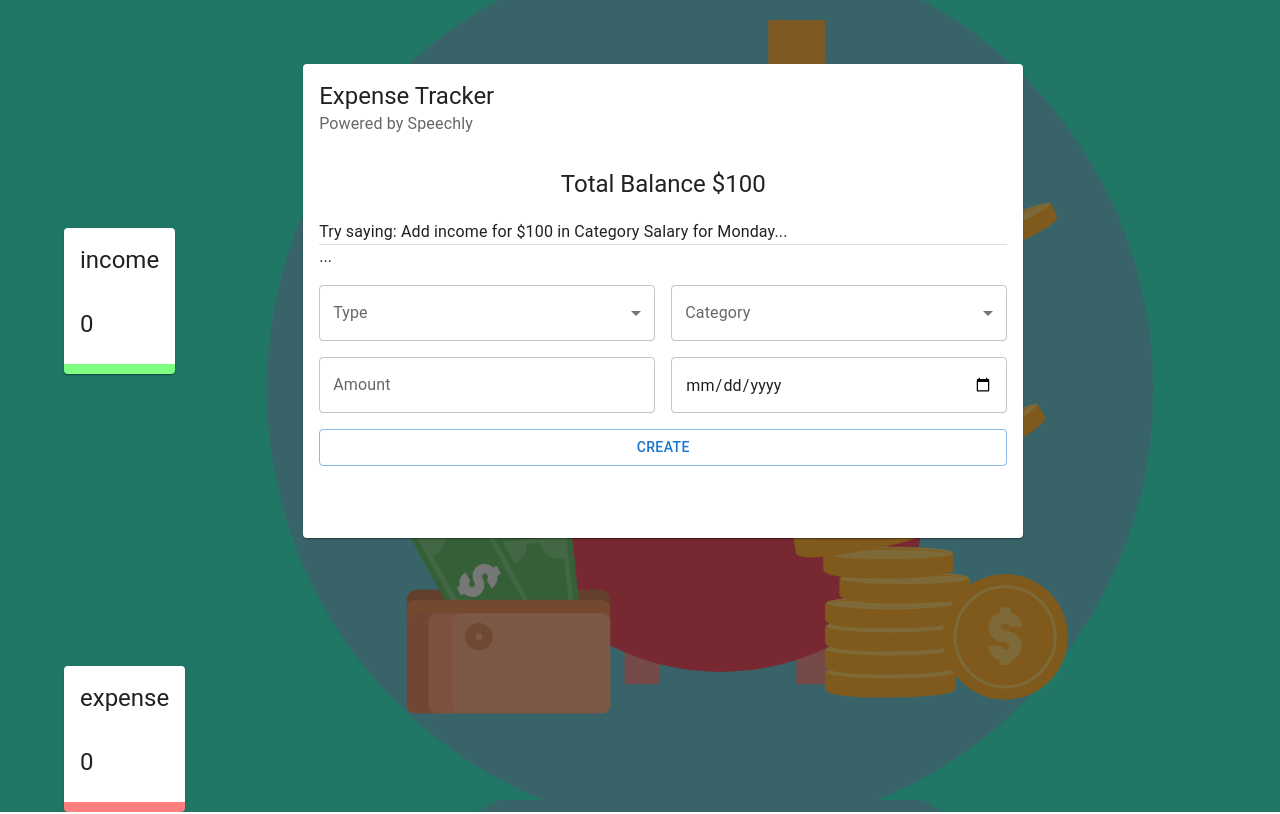
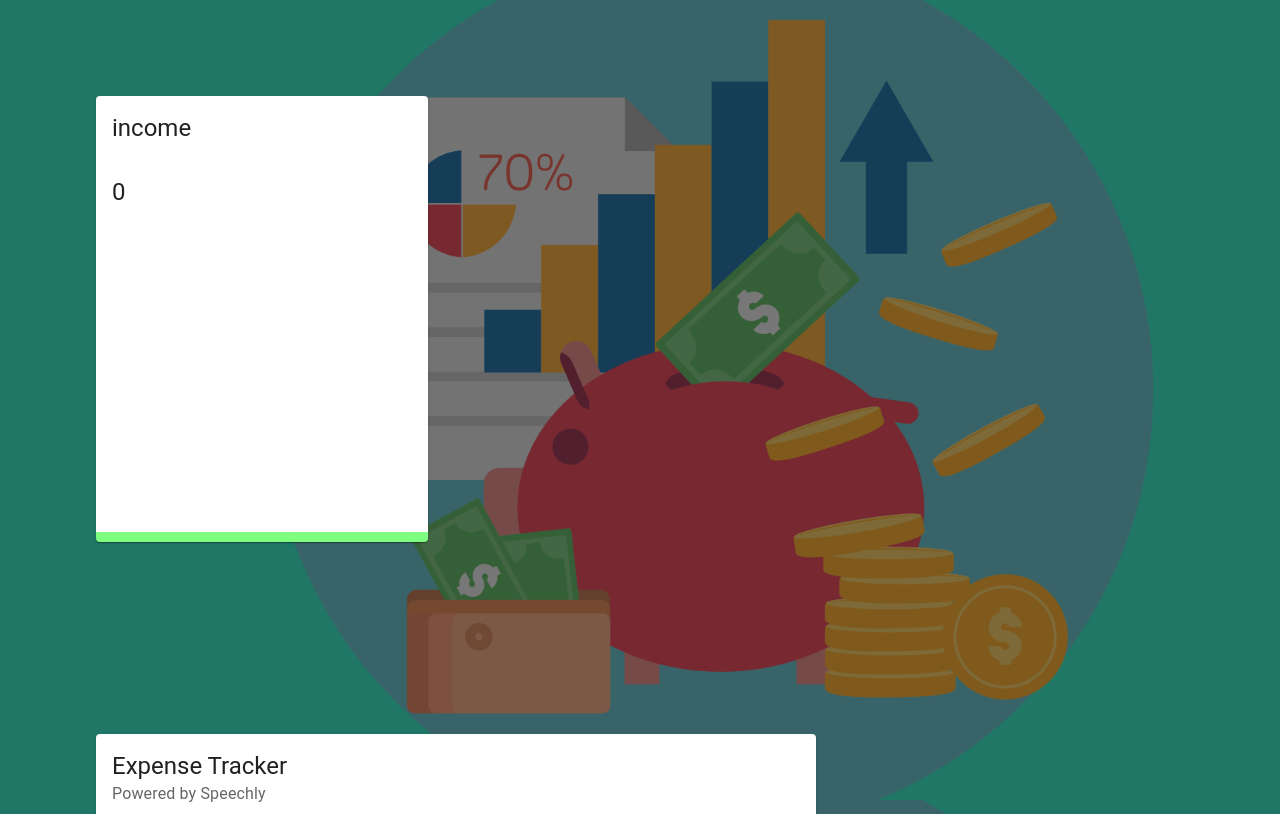
Before and after one commit to LifeEnthusiast03/-Expense_Tracker, a React (Create React App) app in the folder expense_tracker/: page / in a window 1280 px wide. Shown: the top 814 px of the page. Built offline with nearby package versions, Linux system fonts and the light colour scheme.

Commit message:
add the pi charts :

```diff
--- a/expense_tracker/src/Components/Details/Details.jsx
+++ b/expense_tracker/src/Components/Details/Details.jsx
@@ -1,12 +1,15 @@
 import React from 'react'
 import { Card, CardHeader, CardContent, Typography } from "@mui/material";
 import useTransaction from '../../useTransaction';
-// import {Doughnut} from 'react-chartjs-2'
+
 import useStyles from './style'
+import { Doughnut } from 'react-chartjs-2';
+import { Chart, ArcElement, Tooltip, Legend } from 'chart.js';
+Chart.register(ArcElement, Tooltip, Legend);
 
 function Details({title}) {
     const classes = useStyles();
-    const {total}=useTransaction(title);
+    const {total,chartdata}=useTransaction(title);
 
   return (
     <Card className={title==="income"? classes.income:classes.expense}>
@@ -15,7 +18,7 @@ function Details({title}) {
         <Typography  variant="h5">
           {total}
         </Typography>
-        {/* <Doughnut data="DATA" /> */}
+        <Doughnut data={chartdata}/>
 
       </CardContent>
     </Card>
--- a/expense_tracker/src/style2.js
+++ b/expense_tracker/src/style2.js
@@ -24,7 +24,7 @@ export default makeStyles((theme) => ({
   },
   grid: {
     '& > *': {
-      margin: theme.spacing(8),
+      margin: theme.spacing(12),
     },
   },
 }));
--- a/expense_tracker/src/useTransaction.js
+++ b/expense_tracker/src/useTransaction.js
@@ -29,15 +29,15 @@ const useTransaction = (title) => {
             }
     })
     const filterdTranscation=catagories.filter((c)=> c.amount>0);
-    const chartdata={
-            dataset:[
-                {
-                    data:filterdTranscation.map((c)=>c.amount),
-                    backgroundcolour:filterdTranscation.map((c)=>c.color)
-                }
-            ],
-            labals:filterdTranscation.map((c)=>c.type)
-    }
+    const chartdata = {
+        labels: filterdTranscation.map((c) => c.type),
+        datasets: [
+            {
+                data: filterdTranscation.map((c) => c.amount),
+                backgroundColor: filterdTranscation.map((c) => c.color)
+            }
+        ]
+    };
 
     console.log(chartdata);
 
```
